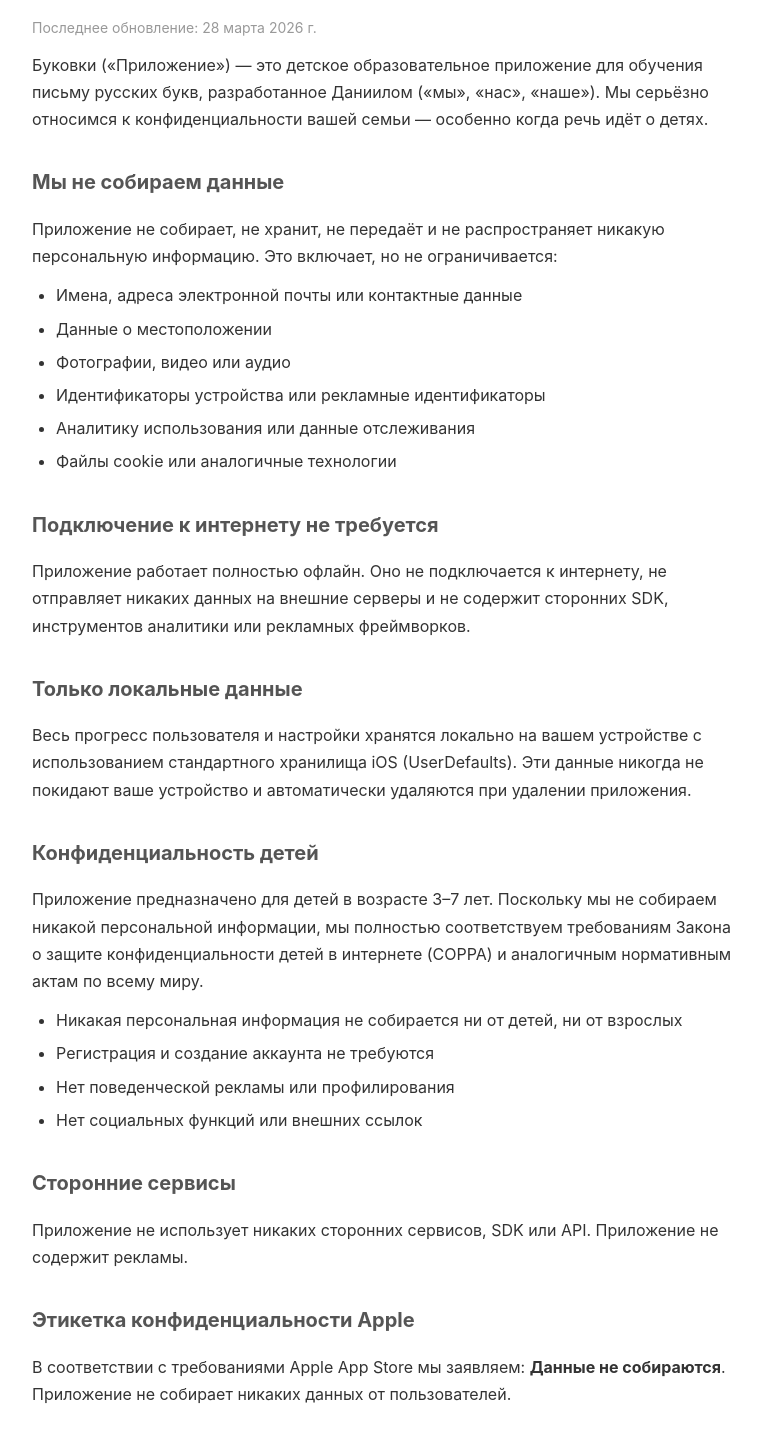
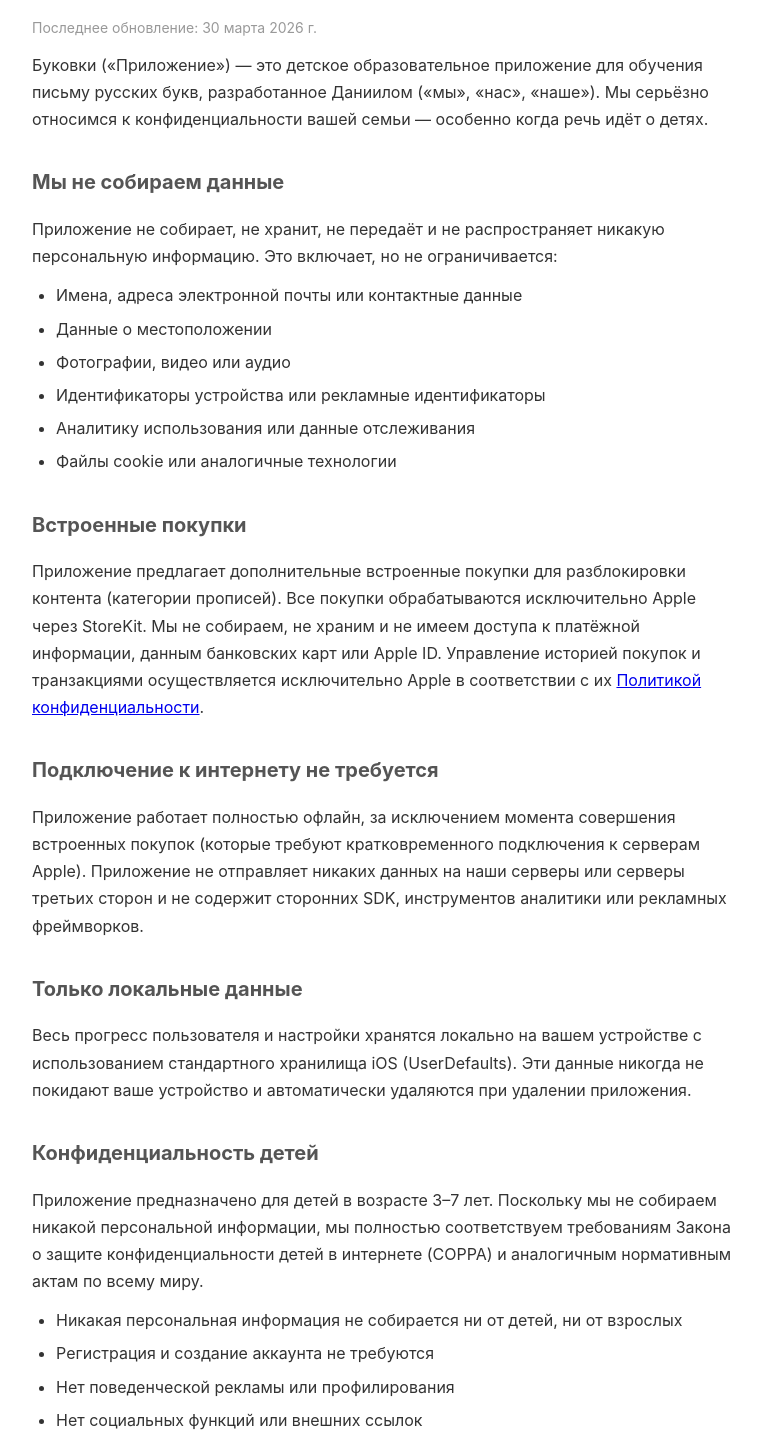
Before and after one commit to Xviv/bukovki-app, a plain HTML site: page privacy-policy-ru.html in a window 1280 px wide. Shown: the part 109-1546 px from the top of the page, without its empty margins (258-1019 px from the left). Drawn offline with Linux system fonts and the light colour scheme.

Commit message:
docs: update privacy policy for in-app purchases
Co-Authored-By: Claude Opus 4.6 (1M context) <noreply@anthropic.com>

```diff
--- a/privacy-policy-ru.html
+++ b/privacy-policy-ru.html
@@ -23,7 +23,7 @@
 </head>
 <body>
     <h1>Политика конфиденциальности</h1>
-    <p class="updated">Последнее обновление: 28 марта 2026 г.</p>
+    <p class="updated">Последнее обновление: 30 марта 2026 г.</p>
 
     <p>Буковки («Приложение») — это детское образовательное приложение для обучения письму русских букв, разработанное Даниилом («мы», «нас», «наше»). Мы серьёзно относимся к конфиденциальности вашей семьи — особенно когда речь идёт о детях.</p>
 
@@ -38,8 +38,11 @@
         <li>Файлы cookie или аналогичные технологии</li>
     </ul>
 
+    <h2>Встроенные покупки</h2>
+    <p>Приложение предлагает дополнительные встроенные покупки для разблокировки контента (категории прописей). Все покупки обрабатываются исключительно Apple через StoreKit. Мы не собираем, не храним и не имеем доступа к платёжной информации, данным банковских карт или Apple ID. Управление историей покупок и транзакциями осуществляется исключительно Apple в соответствии с их <a href="https://www.apple.com/legal/privacy/">Политикой конфиденциальности</a>.</p>
+
     <h2>Подключение к интернету не требуется</h2>
-    <p>Приложение работает полностью офлайн. Оно не подключается к интернету, не отправляет никаких данных на внешние серверы и не содержит сторонних SDK, инструментов аналитики или рекламных фреймворков.</p>
+    <p>Приложение работает полностью офлайн, за исключением момента совершения встроенных покупок (которые требуют кратковременного подключения к серверам Apple). Приложение не отправляет никаких данных на наши серверы или серверы третьих сторон и не содержит сторонних SDK, инструментов аналитики или рекламных фреймворков.</p>
 
     <h2>Только локальные данные</h2>
     <p>Весь прогресс пользователя и настройки хранятся локально на вашем устройстве с использованием стандартного хранилища iOS (UserDefaults). Эти данные никогда не покидают ваше устройство и автоматически удаляются при удалении приложения.</p>
@@ -54,7 +57,7 @@
     </ul>
 
     <h2>Сторонние сервисы</h2>
-    <p>Приложение не использует никаких сторонних сервисов, SDK или API. Приложение не содержит рекламы.</p>
+    <p>Приложение использует фреймворк StoreKit от Apple для встроенных покупок. Никакие другие сторонние сервисы, SDK или API не используются. Приложение не содержит рекламы.</p>
 
     <h2>Этикетка конфиденциальности Apple</h2>
     <p>В соответствии с требованиями Apple App Store мы заявляем: <strong>Данные не собираются</strong>. Приложение не собирает никаких данных от пользователей.</p>
```
Also changed, not shown: privacy-policy.html (+6 -3 lines).
